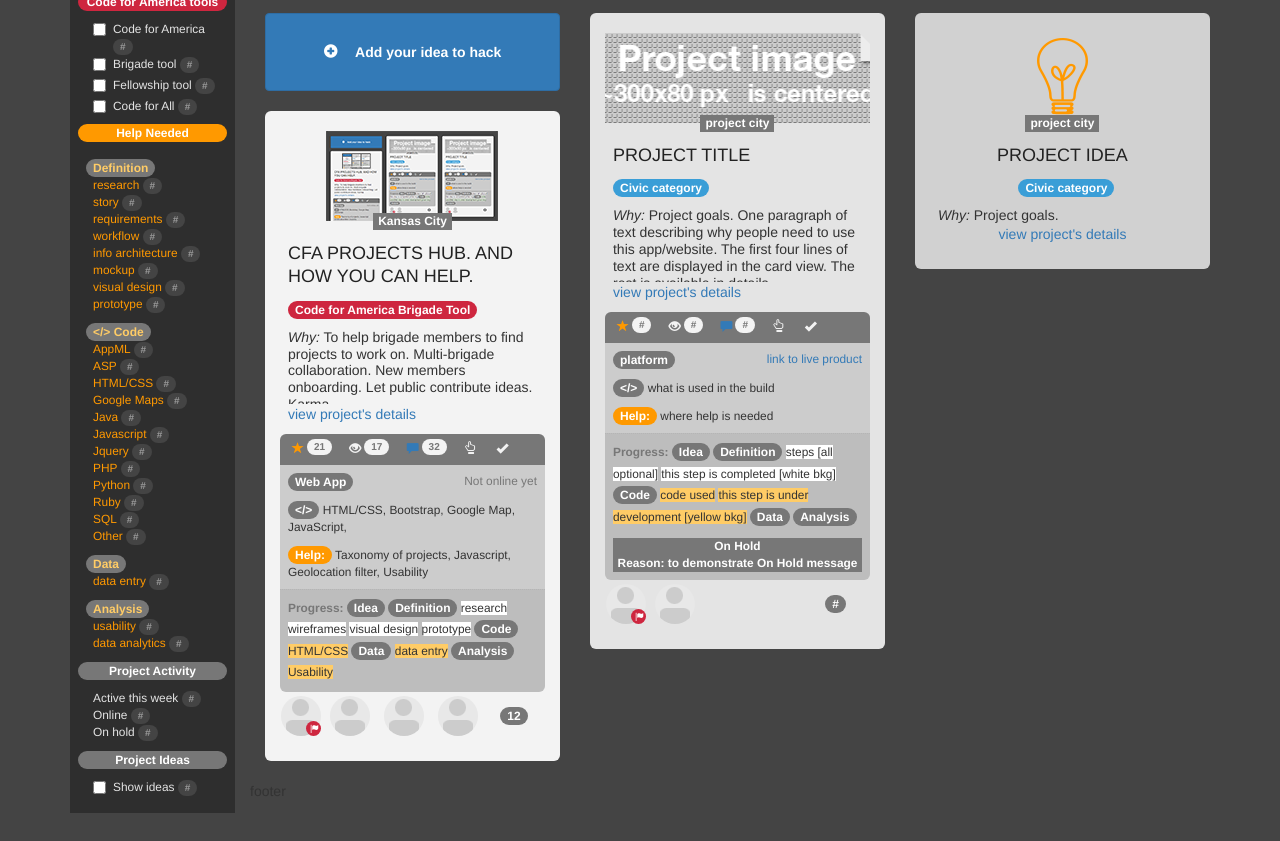
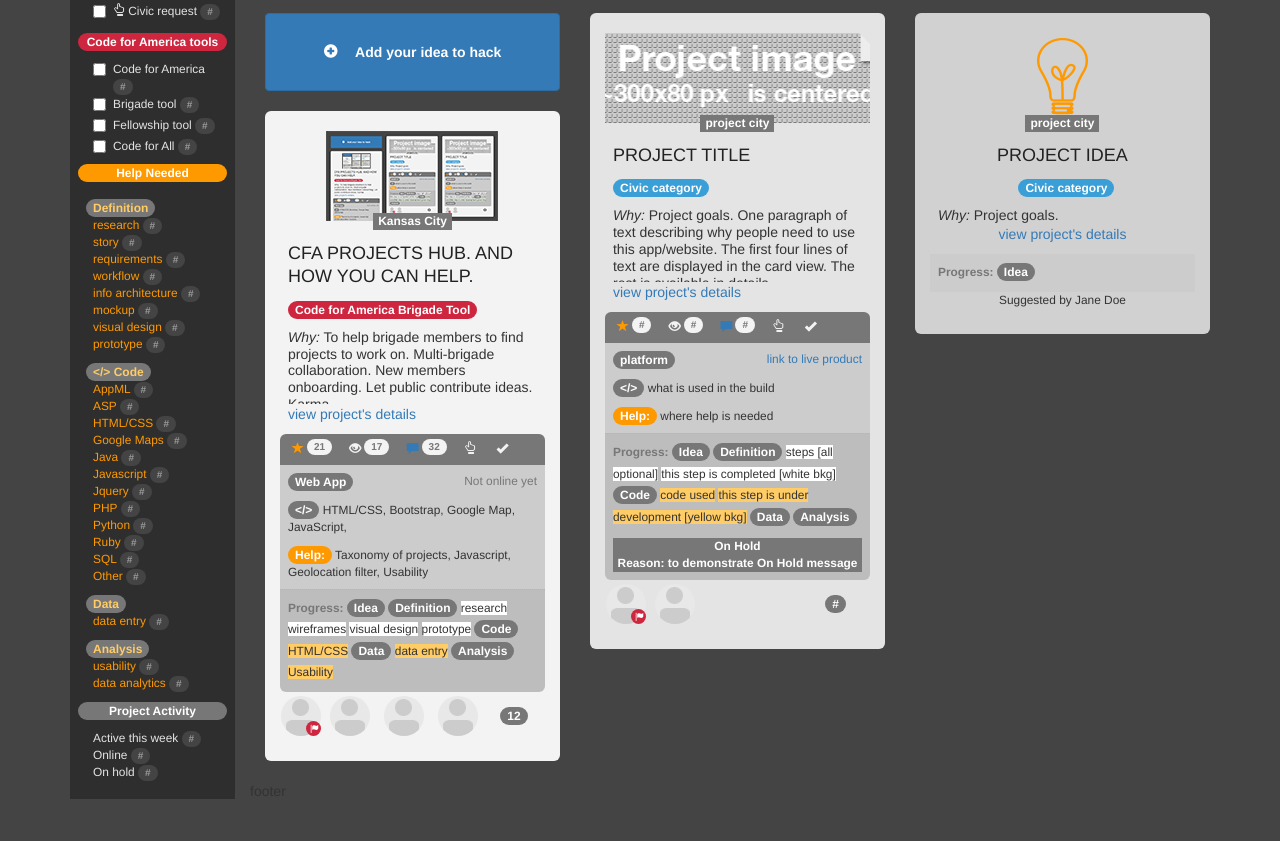
Before and after one commit to zmon/Code-for-America-Projects-Hub, a plain HTML site: page prototype/CfAprojectsHub.htm in a window 1280 px wide. Shown: the part 447-1288 px from the top of the page. Drawn offline with Linux system fonts and the light colour scheme.

Commit message:
Update to filter layout and Idea card
Moved Include project ideas checkbox to the top of the filter.

Added contributor to Idea card

```diff
--- a/prototype/CfAprojectsHub.htm
+++ b/prototype/CfAprojectsHub.htm
@@ -59,6 +59,9 @@
 <p class="visible-xs pull-right"><span class="glyphicon glyphicon-remove" data-toggle="offcanvas" title="Close filter panel"></span>
 </p>
 <h3>Filter Projects</h3>
+    <div class="checkbox">
+      <label><input type="checkbox" value="">Include project ideas <span class="badge OK-badge-light">#</span></label>
+    </div>
 <h5 class="OK-tag-wide bg-civic">Civic Need</h5>
     <div class="checkbox">
       <label><input type="checkbox" value="">Budget <span class="badge OK-badge-light">1</span></label>
@@ -156,10 +159,6 @@
  <li><a>Online</a> <span class="badge OK-badge-light">#</span></li>
  <li><a>On hold</a> <span class="badge OK-badge-light">#</span></li>
 </ul>
-<h5 class="OK-tag-wide bg-gray">Project Ideas</h5>
-    <div class="checkbox">
-      <label><input type="checkbox" value="">Show ideas <span class="badge OK-badge-light">#</span></label>
-    </div>
       </form>
       </aside>
     </div>
@@ -357,6 +356,14 @@
             <p class="OK-project-goals"><em>Why:</em> Project goals.
             </p>
             <p class="OK-link-view-project"><a href="#">view project's details</a></p>
+<!-- project progress -->
+            <section class="OK-project-data small">
+              <p class="OK-project-progress text-left" title="Project progress">
+              <span class="OK-project-progress-title">Progress:</span>
+                <span class="OK-tag bg-gray">Idea</span>
+              </p>
+            </section>
+            <p class="small">Suggested by Jane Doe</p>
           </article>
       </div>
 <!--/row-->
```
